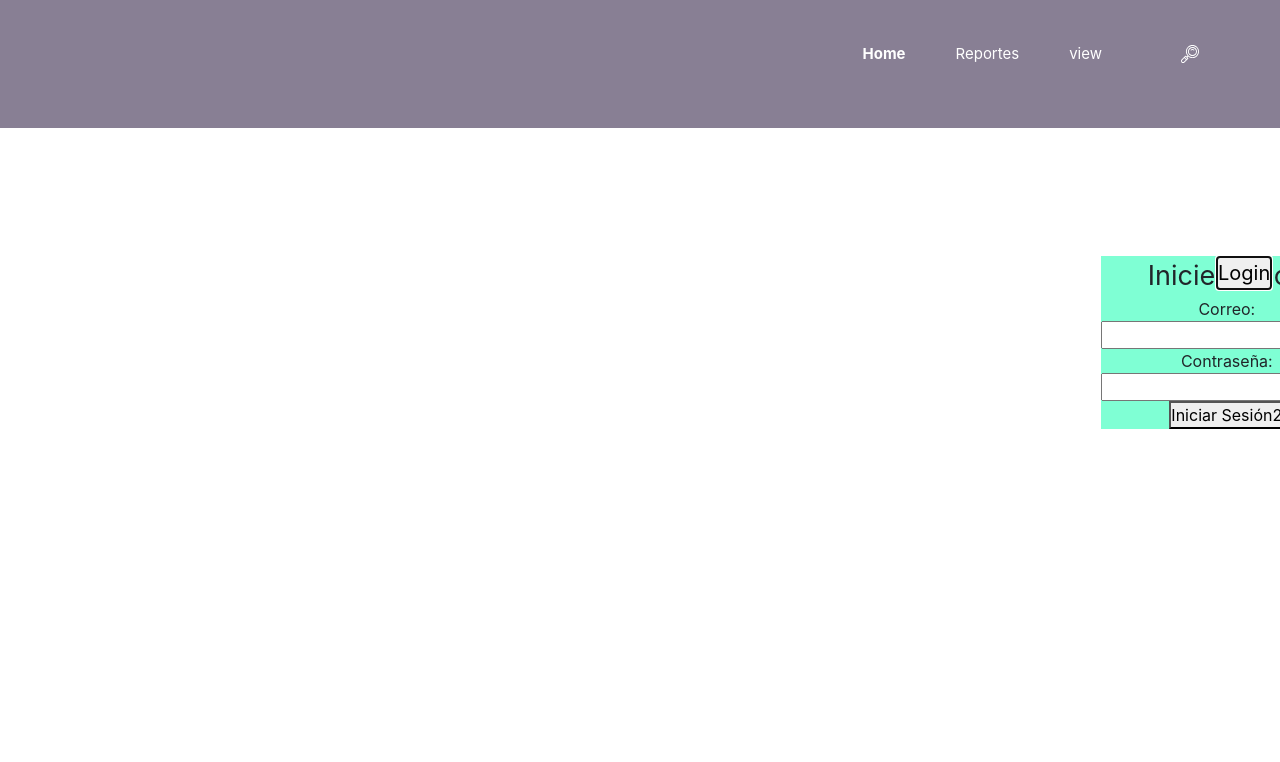
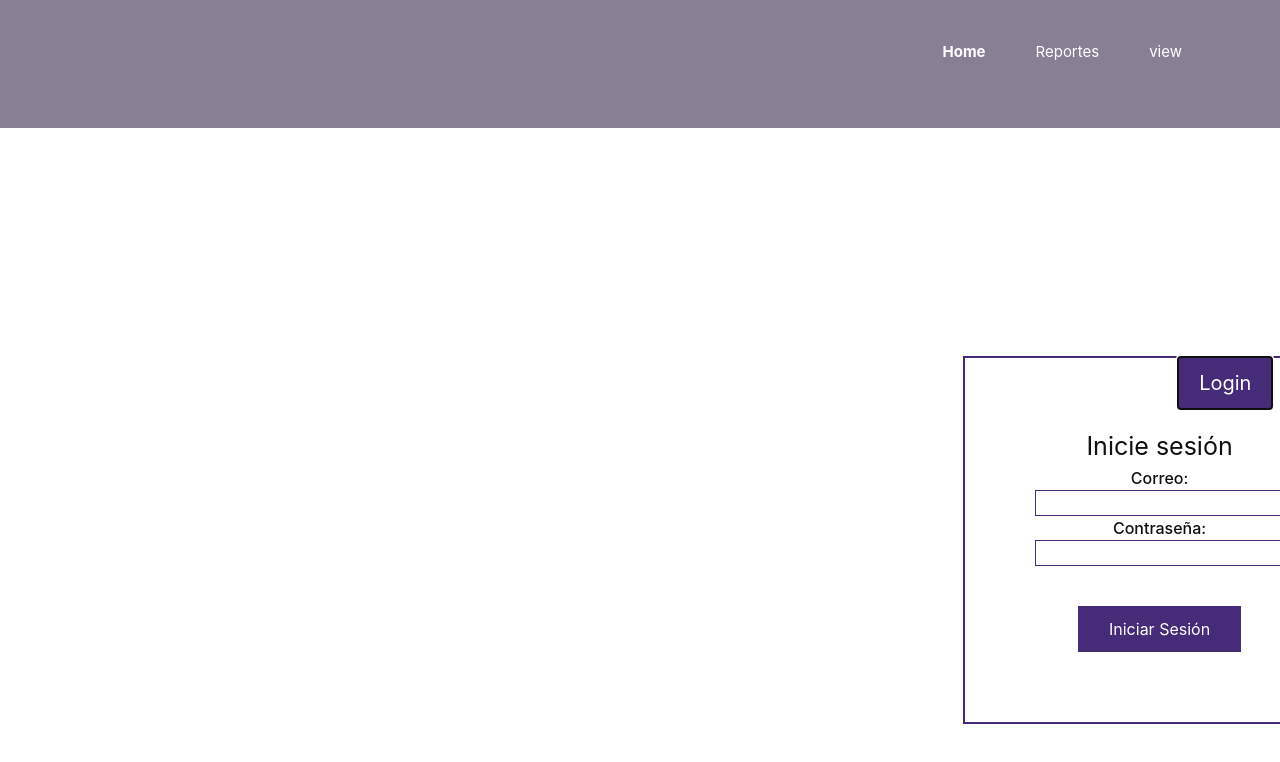
Before and after one commit to teokyo/blacksyntax, a React (Create React App) app in the folder blacksyntaxweb/: page /Login in a window 1280 px wide. Both pictures are taken after a click on the button "Login". Shown: the top 762 px of the page. Built offline with nearby package versions, Linux system fonts and the light colour scheme.

Commit message:
login y cambio de estilo

```diff
--- a/blacksyntaxweb/src/Componentes/Buscar.js
+++ /dev/null
@@ -1,60 +0,0 @@
-import React, { Component } from 'react';
-import '../App.css';
-
-class Buscar extends Component {
-
-    constructor(props) {
-        super(props);
-        this.state = {};
-    }
-
-    render(){
-        return(
-            <div className="search">
-				<div className="search_content d-flex flex-column align-items-center justify-content-center">
-					<div className="search_button d-flex flex-column align-items-center justify-content-center">
-						<svg version="1.1" id="Layer_1" xmlns="http://www.w3.org/2000/svg"
-							width="18px" height="18px" viewBox="0 0 100 100"  >
-							<g>
-								<g>
-									<path className="search_path" fill="#FFFFFF" d="M89.354,10.609c-14.144-14.146-37.157-14.146-51.301,0c-6.852,6.853-10.625,15.964-10.625,25.655
-										c0,8.829,3.132,17.174,8.87,23.771l-4.32,4.321l-4.402-4.403c-0.482-0.482-1.137-0.754-1.819-0.754s-1.337,0.271-1.819,0.754
-										L3.31,80.584c-2.148,2.147-3.331,5.004-3.331,8.042s1.183,5.895,3.331,8.042C5.457,98.817,8.313,100,11.35,100
-										c3.038,0,5.894-1.184,8.041-3.331l20.627-20.631c0.482-0.482,0.753-1.137,0.753-1.819s-0.271-1.337-0.753-1.819l-4.403-4.403
-										l4.322-4.322c6.795,5.902,15.28,8.855,23.766,8.855c9.289,0,18.579-3.537,25.65-10.61c6.852-6.853,10.625-15.963,10.625-25.654
-										C99.979,26.573,96.205,17.462,89.354,10.609z M15.753,93.029c-1.176,1.177-2.739,1.824-4.403,1.824
-										c-1.663,0-3.227-0.648-4.403-1.824c-1.176-1.176-1.823-2.74-1.823-4.403s0.647-3.228,1.824-4.403L18.458,72.71l8.805,8.807
-										L15.753,93.029z M30.902,77.878l-8.805-8.807l3.659-3.66l8.806,8.808L30.902,77.878z M85.715,58.28
-										c-12.137,12.14-31.886,12.14-44.023,0c-5.88-5.881-9.118-13.699-9.118-22.016c0-8.316,3.238-16.135,9.118-22.016
-										c6.069-6.069,14.041-9.104,22.012-9.104c7.972,0,15.943,3.035,22.013,9.104c5.88,5.881,9.117,13.699,9.117,22.016
-										S91.596,52.399,85.715,58.28z"/>
-								</g>
-							</g>
-							<g>
-								<g>
-									<path className="search_path" fill="#FFFFFF" d="M81.47,18.495c-9.797-9.798-25.736-9.798-35.533,0c-9.796,9.798-9.796,25.741,0,35.539
-										c4.898,4.898,11.333,7.349,17.766,7.349c6.435,0,12.868-2.45,17.767-7.349l0,0C91.266,44.235,91.266,28.293,81.47,18.495z
-										 M77.831,50.395c-7.79,7.791-20.466,7.791-28.256,0c-7.79-7.792-7.79-20.469,0-28.261c3.896-3.896,9.011-5.843,14.128-5.843
-										c5.116,0,10.233,1.948,14.128,5.843C85.621,29.925,85.621,42.603,77.831,50.395z"/>
-								</g>
-							</g>
-							<g>
-								<g>
-									<path className="search_path" fill="#FFFFFF" d="M73.283,26.683c-5.282-5.283-13.877-5.283-19.16,0c-1.004,1.005-1.004,2.634,0,3.639
-										c1.005,1.005,2.634,1.005,3.639,0c3.276-3.276,8.607-3.276,11.884,0c0.502,0.503,1.16,0.754,1.818,0.754
-										c0.659,0,1.317-0.251,1.819-0.754C74.288,29.317,74.288,27.688,73.283,26.683z"/>
-								</g>
-							</g>
-						</svg>
-					</div>
-
-					<form id="search_form" className="search_form bez_1">
-						<input type="search" className="search_input bez_1"/>
-					</form>
-
-				</div>
-                </div>
-        );
-    }
-}
-export default Buscar;
--- a/blacksyntaxweb/src/Componentes/Login.js
+++ b/blacksyntaxweb/src/Componentes/Login.js
@@ -2,7 +2,7 @@ import React, { Component } from "react";
 import "../css/Login.css";
 
 class Login extends Component {
-  state = { User: "", Password: "", stilo:'login'};
+  state = { User: "", Password: "", stilo:'login', title:'short'};
 
   Cambio = e => {
     const name = e.target.id;
@@ -18,14 +18,20 @@ class Login extends Component {
       this.setState({stilo:'login'})
 
     }
+
+    if(this.state.title === 'short'){
+      this.setState({title:'long'})
+    }else{
+      this.setState({title:'short'})
+    }
   }
   render() {
     return (
       <div>
         <div className={this.state.stilo}>
-        <span>Inicie sesión</span>
+        <span className="title">Inicie sesión</span>
         <form method="post">
-          Correo:
+          <span>Correo:</span>
           <br />
           <input
             id="User"
@@ -34,7 +40,7 @@ class Login extends Component {
             onChange={this.Cambio}
           />
           <br />
-          Contraseña:
+          <span>Contraseña:</span>
           <br />
           <input
             id="Password"
@@ -43,8 +49,8 @@ class Login extends Component {
             onChange={this.Cambio}
           />
           <br />
-          <button type="submit" value="submit">
-            Iniciar Sesión2
+          <button type="submit" value="submit" className="btnstart">
+            Iniciar Sesión
           </button>
         </form>
       </div>
--- a/blacksyntaxweb/src/Componentes/Pro.js
+++ b/blacksyntaxweb/src/Componentes/Pro.js
@@ -1,6 +1,5 @@
 import React, { Component } from 'react';
 import '../App.css';
-import Buscar from './Buscar.js';
 class Pro extends Component {
 
     state = {};
@@ -20,7 +19,7 @@ class Pro extends Component {
 				<li><a id='Reportes' href='/Reportes'>Reportes</a></li>
                 <li><a id="Login" href="/Login">view</a></li>
 			</ul>
-            <Buscar />
+
             </nav>
             </header>
         );
--- a/blacksyntaxweb/src/Helpers/Consultas/index.js
+++ b/blacksyntaxweb/src/Helpers/Consultas/index.js
@@ -5,7 +5,6 @@ class Consultas {
             responseType: 'json'
         });
     }
-
 }
 
 export default Consultas;
--- a/blacksyntaxweb/src/css/Login.css
+++ b/blacksyntaxweb/src/css/Login.css
@@ -2,36 +2,59 @@
   font-size: 30px;
   color: black;
 }
-.login {
+.login, .login1 {
   z-index: 1000;
   position: absolute;
-  background-color: aquamarine;
-  left: 86%;
+  left: 75.2%;
   visibility: hidden;
+  padding: 70px;
+  border: 2px solid  #452b78;
+  background: #ffffff;
+  margin-top:  100px;
 }
-.login1 {
-  z-index: 1000;
-  position: absolute;
-  background-color: aquamarine;
-  left: 86%;
+ .login1{
   visibility: visible;
 }
 #floatingb {
   z-index: 1001;
   position: absolute;
-  left: 95%;
+  left: 93.5%;
 }
 .bhutonFlotante {
   position: absolute;
-  left: 95%;
+  left: 91.97%;
   z-index: 5000;
 }
 #btnlogin{
     font-size: 20px;
+    background: #452b78;
+    border: 2px solid #452b78;
+    padding: 10px 20px;
+    margin-top: 100px;
+    color: #ffffff;
 }
 
 
-.login span, .login1 span{
-    top: 1%;
-    font-size: 27px;
+.login span.title, .login1 span.title{
+
+    font-size: 25px;
 }
+.btnstart{
+  background: #452b78;
+  border: 1px solid #452b78;
+  padding: 10px 30px;
+  margin-top: 40px;
+  color: #ffffff;
+}
+span.title{
+  font-weight: normal;
+}
+
+span{
+  font-weight: 500;
+  color: #0f0f0f;
+}
+
+input{
+  border: 1px solid #452b78;
+}
```
Also changed, not shown: 1 other file (tests, documents, lock files or other folders).
